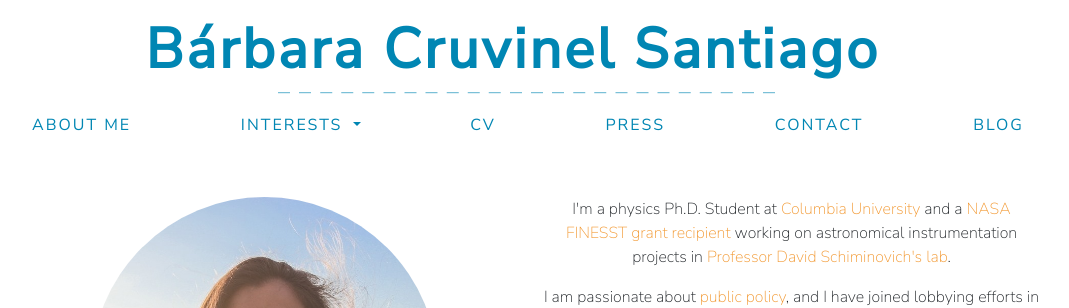
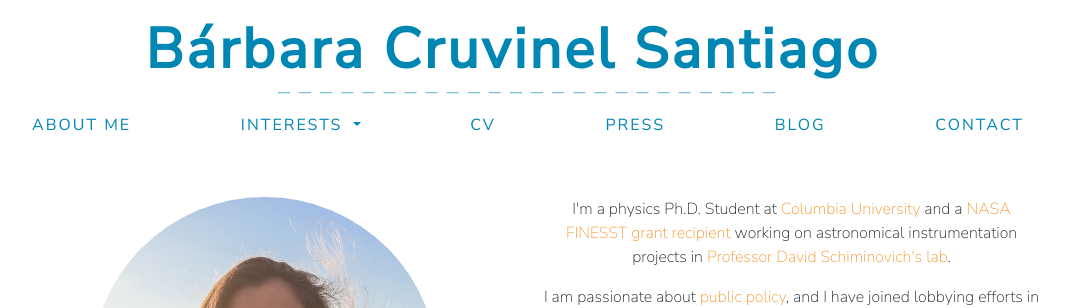
Before and after one commit to barbaracrusan/barbaracrusan.github.io, a Jekyll site: the page built from index.html, in a window 1280 px wide. Shown: the top 308 px of the page, without its empty margins (112-1181 px from the left). Built offline with Jekyll 4.4.1, drawn with Linux system fonts in a browser that asks for light colours; nearby versions of some CDN libraries.

Commit message:
change nav order

```diff
--- a/_includes/nav.html
+++ b/_includes/nav.html
@@ -15,8 +15,8 @@
 
     <a class="menu-item" href="/cv.html">CV</a>
     <a class="menu-item" href="/press.html">PRESS</a>
+    <a class="menu-item" href="/blog.html">BLOG</a>
     <a class="menu-item" href="/contact.html">CONTACT</a>
-    <a class="menu-item" href="/blog.html">BLOG</a>
   </nav>
 
   <!-- Add mobile navigation bar -->
@@ -47,8 +47,8 @@
 
             <li><a class="menu-item" href="/cv.html">CV</a><br></li>
             <li><a class="menu-item" href="/press.html">PRESS</a><br></li>
+            <li><a class="menu-item" href="/blog.html">BLOG</a><br></li>
             <li><a class="menu-item" href="/contact.html">CONTACT</a></li>
-            <li><a class="menu-item" href="/blog.html">BLOG</a><br></li>
           </ul>
         </div>
       </span>
```
